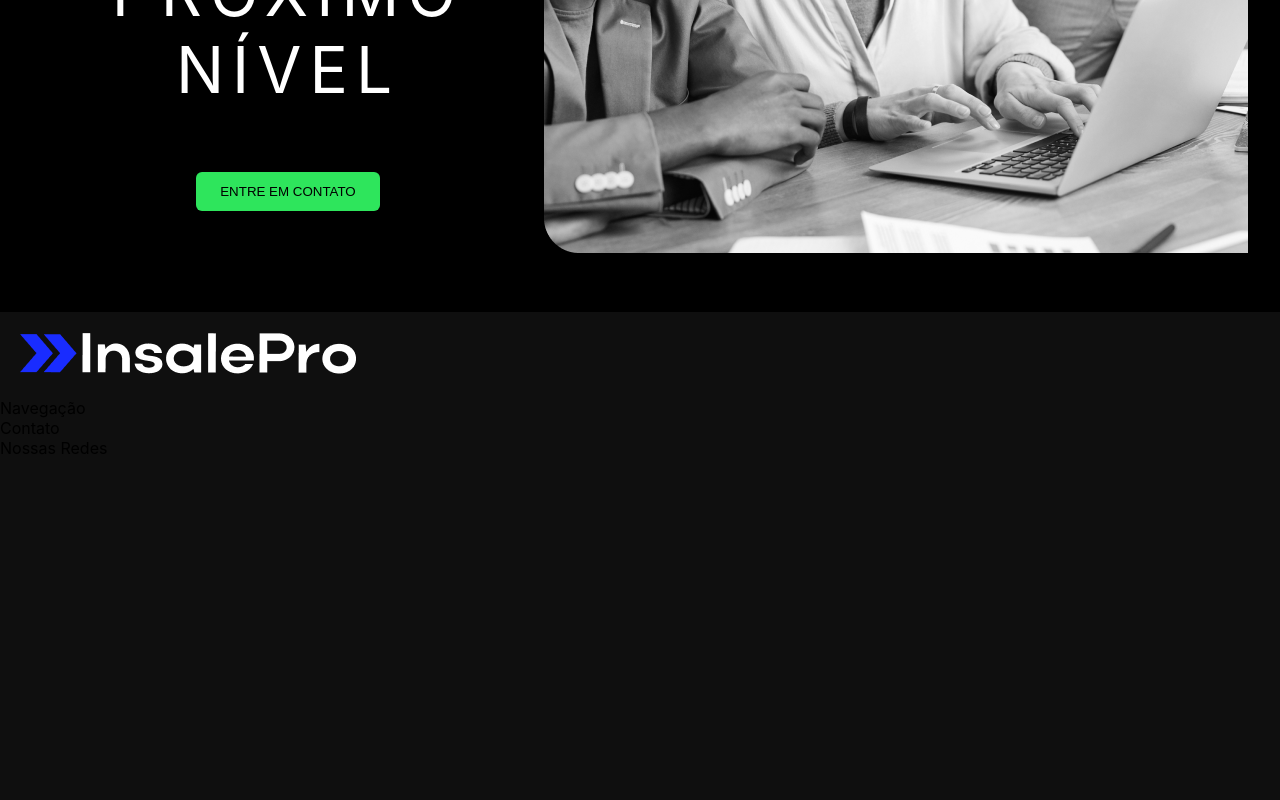
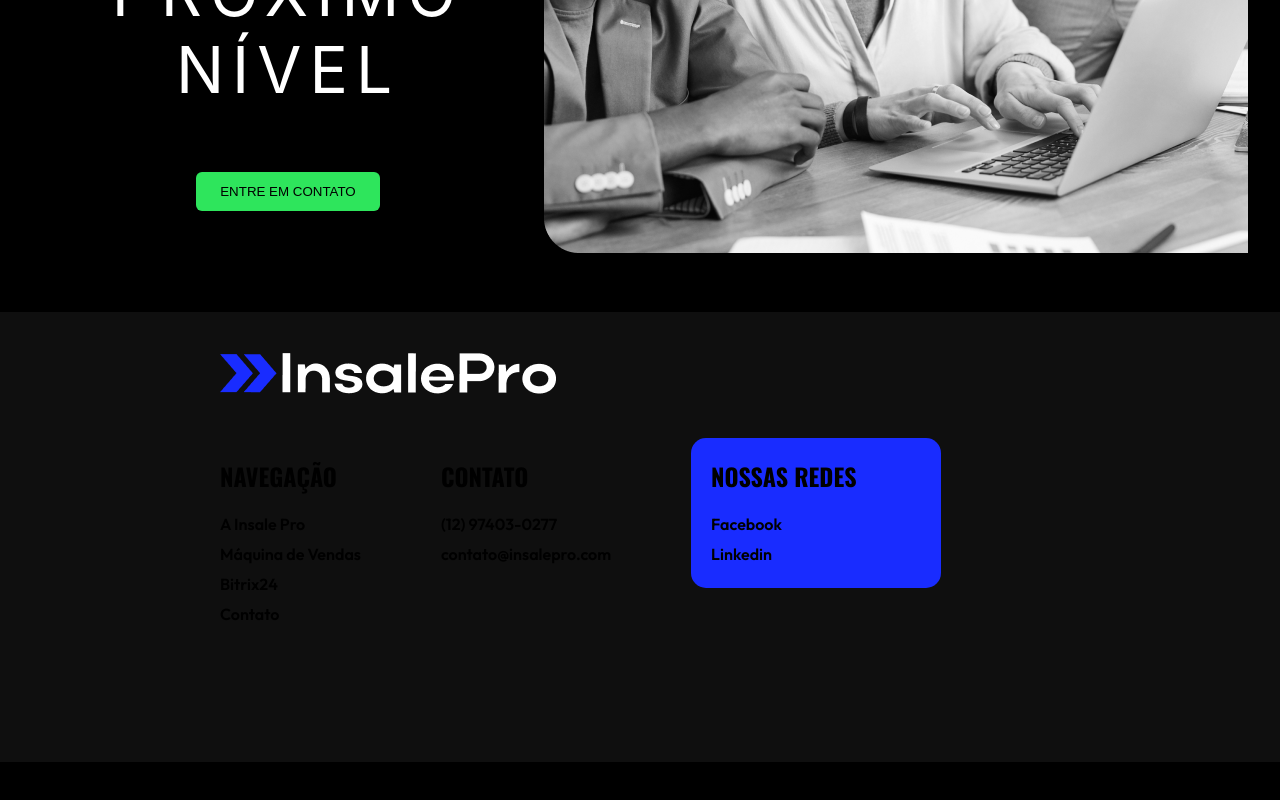
Before and after one commit to InsalePro/insalepro-site, a Next.js app: page / in a window 1280 px wide. Shown: the part 504-1304 px from the top of the page. After the commit the page ends 1266 px from the top, so only its background shows below. Built offline with nearby package versions, Linux system fonts and the light colour scheme.

Commit message:
making footer

```diff
--- a/pages/components/Footer/index.js
+++ b/pages/components/Footer/index.js
@@ -11,9 +11,46 @@ function Footer() {
       <div className={styles.logo}>
         <Image src={logo} alt='logo 2' />
       </div>
-      <div className={styles.navigation}>Navegação</div>
-      <div className={styles.contact}>Contato</div>
-      <div className={styles.networks}>Nossas Redes</div>
+
+      <div className={styles.content}>
+        <div className={styles.navigation}>
+          <h2>Navegação</h2>
+          <ul>
+            <li>
+              <a href='#teste'> A Insale Pro</a>
+            </li>
+            <li>
+              <a>Máquina de Vendas</a>
+            </li>
+            <li>
+              <a>Bitrix24</a>
+            </li>
+            <li>
+              <a>Contato</a>
+            </li>
+          </ul>
+        </div>
+
+        <div className={styles.contact}>
+          <h2>Contato</h2>
+          <ul>
+            <li>(12) 97403-0277</li>
+            <li>contato@insalepro.com</li>
+          </ul>
+        </div>
+
+        <div className={styles.networks}>
+          <h2> Nossas Redes</h2>
+          <ul>
+            <li>
+              <a>Facebook</a>
+            </li>
+            <li>
+              <a>Linkedin</a>
+            </li>
+          </ul>
+        </div>
+      </div>
     </footer>
   );
 }
--- a/pages/components/Footer/styles.module.css
+++ b/pages/components/Footer/styles.module.css
@@ -1,12 +1,55 @@
+@import url('https://fonts.googleapis.com/css2?family=Oswald:wght@400;700&family=Outfit:wght@400;600&display=swap');
+
 .container {
+  font-family: 'Outfit', sans-serif;
+  font-weight: 600;
+
   display: flex;
   flex-direction: column;
 
   background-color: #0f0f0f;
   width: 100%;
-  height: 500px;
+  height: 450px;
+  padding: 20px 200px;
 }
 
 .logo {
   padding: 20px 20px;
 }
+
+.content {
+  display: flex;
+  flex-direction: row;
+}
+
+.content h2 {
+  font-family: 'Oswald', sans-serif;
+  text-transform: uppercase;
+}
+
+.content ul {
+  list-style-type: none;
+  padding: 0;
+}
+
+.content li {
+  padding-bottom: 10px;
+}
+
+.navigation {
+  margin: 20px;
+}
+
+.contact {
+  margin: 20px 20px 20px 60px;
+}
+
+.networks {
+  background-color: var(--purple-blue);
+  border-radius: 15px;
+
+  width: 250px;
+  height: 150px;
+  padding-left: 20px;
+  margin: 20px 20px 20px 60px;
+}
--- a/styles/globals.css
+++ b/styles/globals.css
@@ -1,8 +1,9 @@
 :root {
   --navbar-bgColor: rgb(15, 15, 15);
 
-    --green: #2EE55C;
+  --green: #2ee55c;
   --darker-green: #1d913c;
+  --purple-blue: #192cff;
 }
 
 html,
@@ -30,7 +31,7 @@ a {
 .button {
   border: none;
   border-radius: 6px;
-    padding: .75rem 1.5rem;
+  padding: 0.75rem 1.5rem;
   cursor: pointer;
 }
 .high-emphasis-button {
@@ -39,7 +40,6 @@ a {
 .high-emphasis-button:hover {
   background-color: var(--darker-green);
 }
-
 
 @media (prefers-color-scheme: dark) {
   html {
```
Lines whose indentation alone changed are shown as unchanged.
